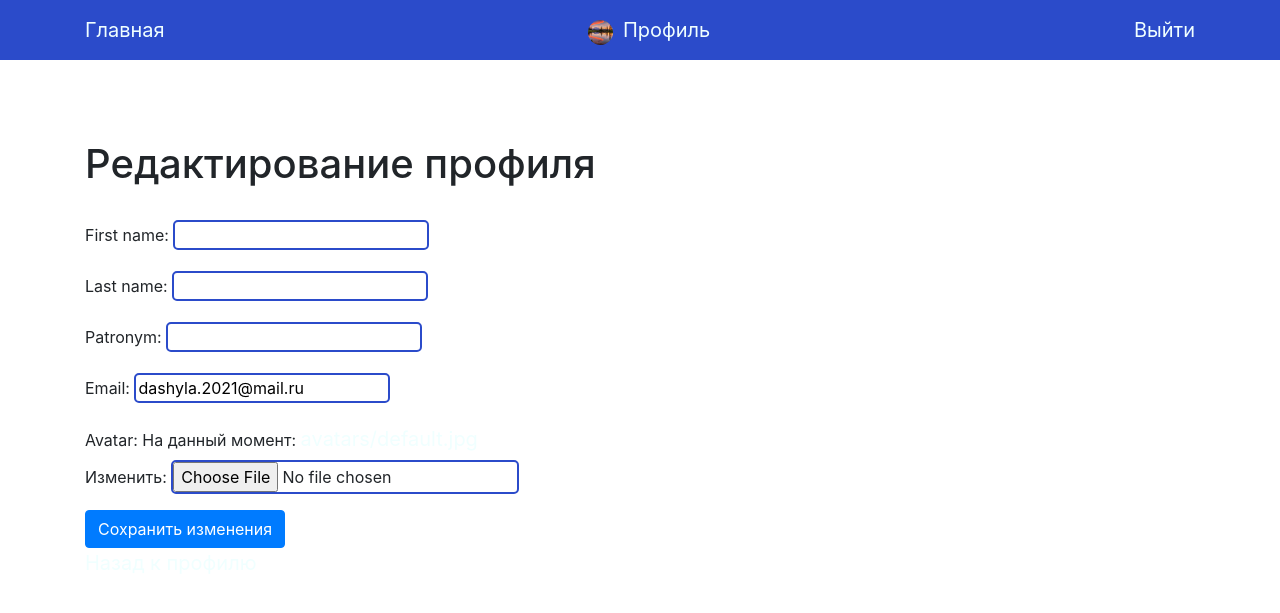
After one commit to dashattit/laba_1, a Django app: page /catalog/profile/edit/ in a window 1280 px wide. The commit adds this page. Shown: the top 613 px of the page. Run offline with Django 3.2, Linux system fonts and the light colour scheme; a user stored in the database is signed in; some libraries are stand-ins or nearby versions.

Commit message:
edit_profile and delete

```diff
--- a/monolit/forms.py
+++ b/monolit/forms.py
@@ -2,7 +2,7 @@ from django import forms
 from .models import AddUser
 from django.core.validators import RegexValidator, EmailValidator
 
-
+# форма для регистрации
 class AddUserCreatingForm(forms.ModelForm):
     username = forms.CharField(
         label="Имя пользователя",
@@ -50,11 +50,8 @@ class AddUserCreatingForm(forms.ModelForm):
     password = forms.CharField(label="Пароль", widget=forms.PasswordInput)
     password_confirm = forms.CharField(label="Подтвердите пароль", widget=forms.PasswordInput)
 
-    avatar = forms.ImageField(
-        label="Аватар",
-        required=True,
-        error_messages={'required': "Пожалуйста, загрузите изображение аватара."}
-    )
+    # поле для загрузки аватарки
+    avatar = forms.ImageField(label="Аватар", required=True, error_messages={'required': "Пожалуйста, загрузите изображение аватара."})
 
     def clean(self):
         cleaned_data = super().clean()
@@ -75,11 +72,17 @@ class AddUserCreatingForm(forms.ModelForm):
         model = AddUser
         fields = ("username", "email", "first_name", "last_name", "patronym", "password", "password_confirm", "avatar")
 
+# форма для входа
+class AddUserLoginForm(forms.Form):
+    username = forms.CharField(label="Логин", max_length=100, widget=forms.TextInput())
+    password = forms.CharField(label="Пароль", widget=forms.PasswordInput)
 
-class AddUserLoginForm(forms.Form):
-    username = forms.CharField(
-        label="Логин",
-        max_length=100,
-        widget=forms.TextInput()
-    )
-    password = forms.CharField(label="Пароль", widget=forms.PasswordInput)
+# форма для редактирования профиля
+class UserProfileEditForm(forms.ModelForm):
+    class Meta:
+        model = AddUser
+        fields = ("first_name", "last_name", "patronym", "email", "avatar")
+
+    def __init__(self, *args, **kwargs):
+        super().__init__(*args, **kwargs)
+        self.fields['avatar'].required = True  # сделаем аватар обязательным
--- a/monolit/templates/basic.html
+++ b/monolit/templates/basic.html
@@ -47,6 +47,8 @@
     <div class="profile">
         {% block profile %}
         {% endblock %}
+        {% block content %}
+        {% endblock %}
     </div>
 </main>
 </body>
--- /dev/null
+++ b/monolit/templates/catalog/edit_profile.html
@@ -0,0 +1,12 @@
+{% extends 'basic.html' %}
+{% block title %}Редактирование профиля{% endblock %}
+
+{% block content %}
+<h1>Редактирование профиля</h1><br>
+<form method="post" enctype="multipart/form-data">
+    {% csrf_token %}
+    {{ form.as_p }}
+    <button type="submit" class="btn btn-primary">Сохранить изменения</button>
+</form>
+<a href="{% url 'profile' %}">Назад к профилю</a>
+{% endblock %}
--- a/monolit/urls.py
+++ b/monolit/urls.py
@@ -1,13 +1,13 @@
 from django.urls import path
 from . import views
-from .views import UserProfileListView
-from django.conf.urls.static import static
-from django.conf import settings
+from .views import UserProfileListView, UserProfileEditView
 
 urlpatterns = [
     path('', views.index, name='index'),
-    path('register/', views.Register.as_view(), name='register'),
-    path('login/', views.Login.as_view(), name='login'),
-    path('logout/', views.logout_user, name='logout'),
-    path('profile/', UserProfileListView.as_view(), name='profile'),
+    path('register/', views.Register.as_view(), name='register'), # путь для регистрации
+    path('login/', views.Login.as_view(), name='login'), # путь для входа
+    path('logout/', views.logout_user, name='logout'), # путь для выхода
+    path('profile/', UserProfileListView.as_view(), name='profile'), # путь для профиля
+    path('profile/edit/', UserProfileEditView.as_view(), name='edit_profile'), # путь для редактирования профиля
+    path('profile/delete/', views.delete_user, name='delete_profile'), # путь для удаления профиля
 ]
--- a/monolit/views.py
+++ b/monolit/views.py
@@ -1,11 +1,13 @@
 from django.contrib.auth import authenticate, login, logout
-from django.shortcuts import render
+from django.shortcuts import render, redirect
 from django.template.context_processors import request
 from django.urls import reverse_lazy
-from .forms import AddUserCreatingForm, AddUserLoginForm
+from .forms import AddUserCreatingForm, AddUserLoginForm, UserProfileEditForm
 from .models import AddUser
 from django.views import generic
 from django.views.generic.edit import FormView
+from django.contrib.auth.decorators import login_required
+from django.utils.decorators import method_decorator
 
 def index(request):
     return render(request, 'index.html')
@@ -31,7 +33,7 @@ class Login(FormView):
             return super().form_valid(form)
         else:
             form.add_error(None, "Неверное имя пользователя или пароль.")
-            return self.form_invalid(form)  # Возвращаем форму с ошибками
+            return self.form_invalid(form)  # возвращаем форму с ошибками
 
 
 class UserProfileListView(generic.ListView):
@@ -52,3 +54,19 @@ def create_user(request):
     else:
         form = AddUserCreatingForm()
     return render(request, 'catalog/register.html', {'form': form})
+
+@method_decorator(login_required, name='dispatch')
+class UserProfileEditView(generic.UpdateView):
+    model = AddUser
+    form_class = UserProfileEditForm
+    template_name = 'catalog/edit_profile.html'
+    success_url = reverse_lazy('profile')
+
+    def get_object(self):
+        return self.request.user  # получаем текущего пользователя
+
+@login_required
+def delete_user(request):
+    user = request.user
+    user.delete() # удаляем профиль пользователя
+    return redirect('index') # перенаправление на главную страницу после удаления
--- a/monolit_pro/urls.py
+++ b/monolit_pro/urls.py
@@ -23,4 +23,5 @@ urlpatterns = [
     path('catalog/', include('monolit.urls')),
     path('', RedirectView.as_view(url='/catalog/', permanent=True)),
 ]
+# обработка медиа файлов
 urlpatterns += static(settings.MEDIA_URL, document_root=settings.MEDIA_ROOT)
```
Also changed, not shown: monolit/templates/catalog/profile.html (+7 -2 lines), db.sqlite3.
